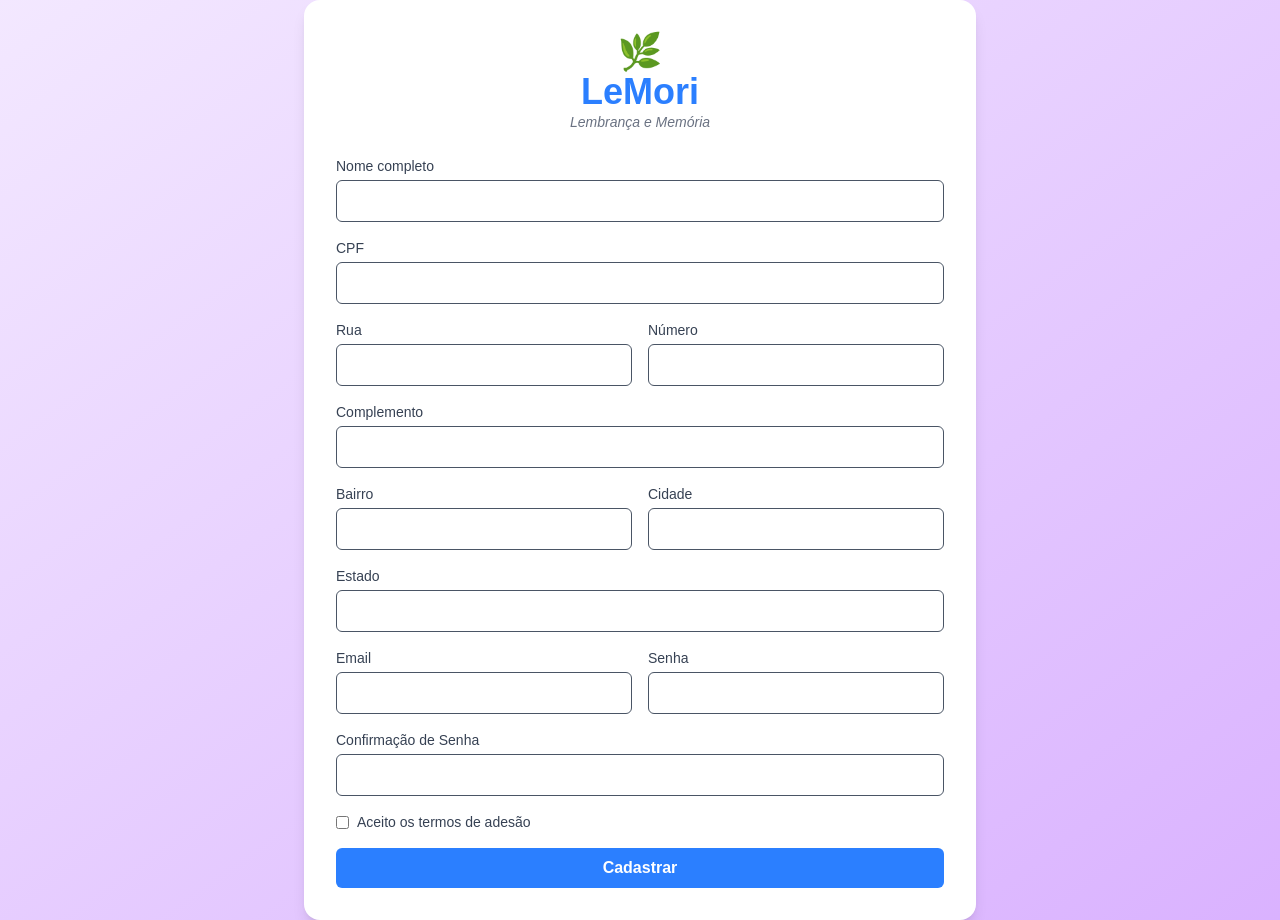
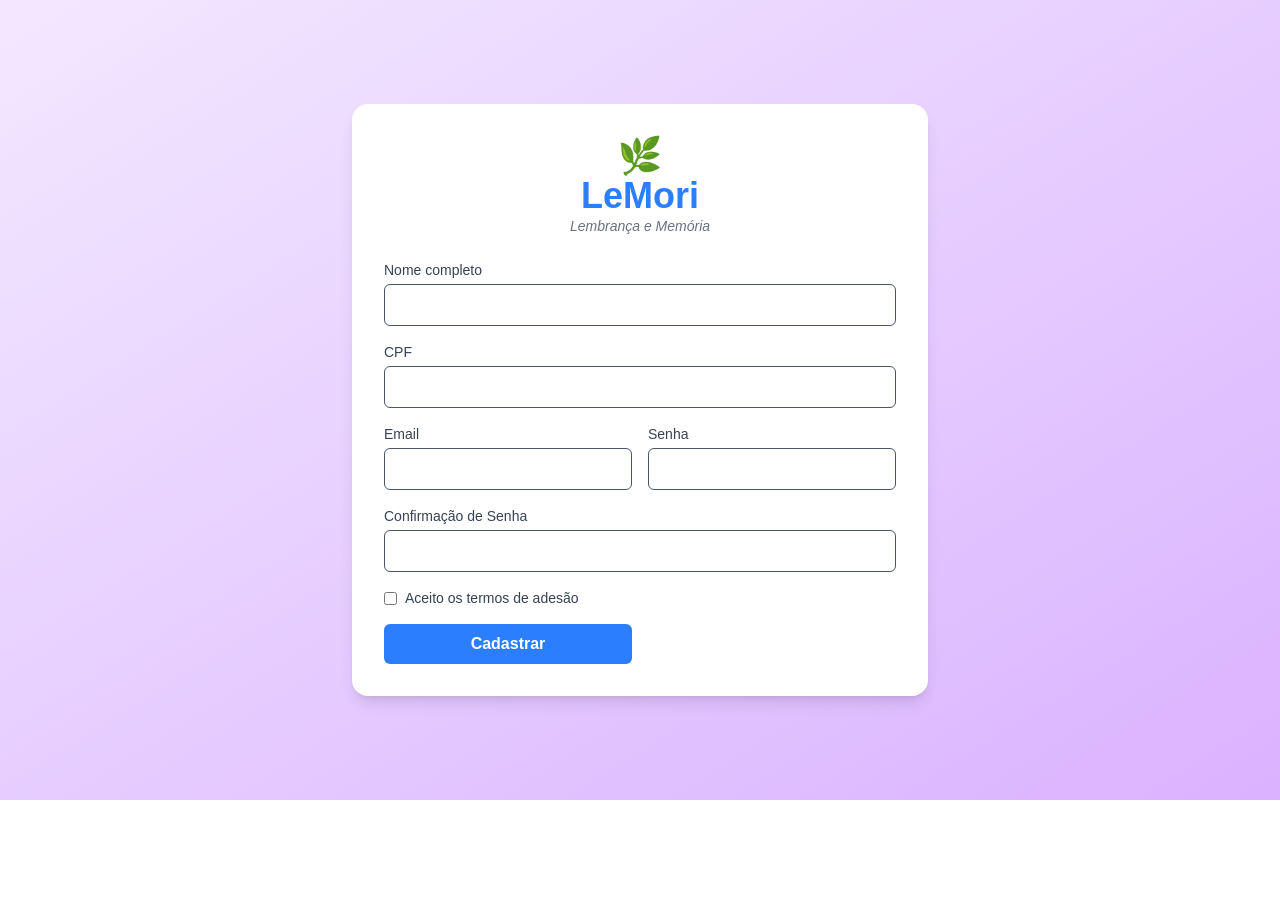
Before and after one commit to elbiojuzao/LeMori, a Next.js app: page /register in a window 1280 px wide. After the commit the page ends 800 px from the top, so only its background shows below. Built offline with nearby package versions, Linux system fonts and the light colour scheme.

Commit message:
campos utilizados em registro
ajuste de campos não utilizados em registro

```diff
--- a/pages/api/auth/register.ts
+++ b/pages/api/auth/register.ts
@@ -10,37 +10,34 @@ const rateLimitMap = new Map()
 export default async function handler(req: NextApiRequest, res: NextApiResponse) {
   if (req.method !== 'POST') return res.status(405).end()
 
-  const {
-    nome, email, senha,
-    cpf, rua, numero, complemento,
-    bairro, cidade, estado
-  } = req.body
+  const { nome, email, senha, cpf } = req.body
+
+  if (!nome || !email || !senha || !cpf) {
+    return res.status(400).json({ error: 'Todos os campos obrigatórios devem ser preenchidos.' })
+  }
 
   await mongooseConnect()
 
-  const userExistente = await User.findOne({ email })
-  if (userExistente) {
-    return res.status(400).json({ error: 'Usuário já cadastrado' })
+  const emailExistente = await User.findOne({ email })
+  if (emailExistente) {
+    return res.status(400).json({ error: 'E-mail já cadastrado.' })
+  }
+
+  const cpfExistente = await User.findOne({ cpf })
+  if (cpfExistente) {
+    return res.status(400).json({ error: 'CPF já cadastrado.' })
   }
 
   const senhaCriptografada = await bcrypt.hash(senha, 10)
 
-  // Criar novo usuário (sem confirmação de e-mail ainda)
   const novoUsuario = await User.create({
     nome,
     email,
     senha: senhaCriptografada,
     cpf,
-    rua,
-    numero,
-    complemento,
-    bairro,
-    cidade,
-    estado,
     emailVerificado: false,
   })
 
-  // Gerar token de verificação
   const token = crypto.randomBytes(32).toString('hex')
   const tokenExpira = new Date(Date.now() + 24 * 60 * 60 * 1000) // 24 horas
 
@@ -48,20 +45,18 @@ export default async function handler(req: NextApiRequest, res: NextApiResponse)
   novoUsuario.emailTokenExpira = tokenExpira
   await novoUsuario.save()
 
-  // Montar URL de verificação
   const verificationUrl = `${process.env.NEXT_PUBLIC_SITE_URL}/verificar-email?token=${token}`
 
   const ip = req.headers['x-forwarded-for'] || req.socket.remoteAddress
   const now = Date.now()
+  const lastSent = rateLimitMap.get(ip) || 0
 
-  const lastSent = rateLimitMap.get(ip) || 0
   if (now - lastSent < 60000) {
-    return res.status(429).json({ error: 'Espere 1 minuto antes de tentar de novo' })
+    return res.status(429).json({ error: 'Espere 1 minuto antes de tentar de novo.' })
   }
 
   rateLimitMap.set(ip, now)
 
-  // Enviar o e-mail
   await sendEmail(
     novoUsuario.email,
     'Confirmação de Email - LeMori',
--- a/pages/register.tsx
+++ b/pages/register.tsx
@@ -1,7 +1,6 @@
 import Head from 'next/head'
 import { useRouter } from 'next/router'
-import { useState } from 'react'
-import { useEffect } from 'react'
+import { useState, useEffect } from 'react'
 import axios from 'axios'
 
 export default function Register() {
@@ -16,13 +15,8 @@ export default function Register() {
         const res = await axios.get('/api/auth/me', {
           headers: { Authorization: `Bearer ${token}` }
         })
-
-        if (res.status === 200) {
-          router.replace('/dashboard') // redireciona se já estiver logado
-        }
-      } catch (error) {
-        // Se o token for inválido, segue na tela de login
-      }
+        if (res.status === 200) router.replace('/dashboard')
+      } catch {}
     }
 
     verificarAutenticacao()
@@ -31,54 +25,51 @@ export default function Register() {
   const [form, setForm] = useState({
     nome: '',
     cpf: '',
-    rua: '',
-    numero: '',
-    complemento: '',
-    bairro: '',
-    cidade: '',
-    estado: '',
     email: '',
     senha: '',
     confirmarSenha: '',
-    termos: false
+    termos: false,
+  })
+
+  const [errors, setErrors] = useState({
+    nome: false,
+    cpf: false,
+    email: false,
+    senha: false,
+    confirmarSenha: false,
+    termos: false,
   })
 
   const handleChange = (e: React.ChangeEvent<HTMLInputElement>) => {
     const { name, value, type, checked } = e.target
-    setForm(prev => ({
-      ...prev,
-      [name]: type === 'checkbox' ? checked : value
-    }))
+    setForm(prev => ({ ...prev, [name]: type === 'checkbox' ? checked : value }))
+    setErrors(prev => ({ ...prev, [name]: false })) // limpa erro ao digitar
   }
 
   const handleSubmit = async (e: React.FormEvent) => {
     e.preventDefault()
 
-    if (form.senha !== form.confirmarSenha) {
-      alert('As senhas não coincidem')
-      return
+    const novosErros = {
+      nome: !form.nome.trim(),
+      cpf: !form.cpf.trim(),
+      email: !form.email.trim(),
+      senha: !form.senha,
+      confirmarSenha: form.senha !== form.confirmarSenha,
+      termos: !form.termos,
     }
 
-    if (!form.termos) {
-      alert('Você deve aceitar os termos de adesão')
-      return
-    }
+    setErrors(novosErros)
+
+    const temErros = Object.values(novosErros).some(Boolean)
+    if (temErros) return
 
     try {
       const res = await fetch('/api/auth/register', {
         method: 'POST',
-        headers: {
-          'Content-Type': 'application/json',
-        },
+        headers: { 'Content-Type': 'application/json' },
         body: JSON.stringify({
           nome: form.nome,
           cpf: form.cpf,
-          rua: form.rua,
-          numero: form.numero,
-          complemento: form.complemento,
-          bairro: form.bairro,
-          cidade: form.cidade,
-          estado: form.estado,
           email: form.email,
           senha: form.senha,
         }),
@@ -91,19 +82,16 @@ export default function Register() {
         alert(data.error || 'Erro ao registrar usuário.')
       }
     } catch (err) {
-      console.error('Erro ao registrar:', err)
       alert('Erro de conexão. Tente novamente.')
     }
   }
 
   return (
     <>
-      <Head>
-        <title>Cadastro | LeMori</title>
-      </Head>
+      <Head><title>Cadastro | LeMori</title></Head>
 
       <div className="flex min-h-screen items-center justify-center bg-gradient-to-br from-purple-100 to-purple-300 px-4">
-        <div className="w-full max-w-2xl rounded-2xl bg-white p-8 shadow-lg">
+        <div className="w-full max-w-xl rounded-2xl bg-white p-8 shadow-lg">
           <div className="mb-6 text-center">
             <h1 className="text-4xl">🌿</h1>
             <h1 className="text-4xl font-bold text-blue-500">LeMori</h1>
@@ -119,36 +107,6 @@ export default function Register() {
             <div className="md:col-span-2">
               <label className="block text-sm font-medium text-gray-700">CPF</label>
               <input type="text" name="cpf" value={form.cpf} onChange={handleChange} className="text-gray-600 mt-1 w-full p-2 border rounded-md" required />
-            </div>
-
-            <div>
-              <label className="block text-sm font-medium text-gray-700">Rua</label>
-              <input type="text" name="rua" value={form.rua} onChange={handleChange} className="text-gray-600 mt-1 w-full p-2 border rounded-md" required />
-            </div>
-
-            <div>
-              <label className="block text-sm font-medium text-gray-700">Número</label>
-              <input type="text" name="numero" value={form.numero} onChange={handleChange} className="text-gray-600 mt-1 w-full p-2 border rounded-md" required />
-            </div>
-
-            <div className="md:col-span-2">
-              <label className="block text-sm font-medium text-gray-700">Complemento</label>
-              <input type="text" name="complemento" value={form.complemento} onChange={handleChange} className="text-gray-600 mt-1 w-full p-2 border rounded-md" />
-            </div>
-
-            <div>
-              <label className="block text-sm font-medium text-gray-700">Bairro</label>
-              <input type="text" name="bairro" value={form.bairro} onChange={handleChange} className="text-gray-600 mt-1 w-full p-2 border rounded-md" required />
-            </div>
-
-            <div>
-              <label className="block text-sm font-medium text-gray-700">Cidade</label>
-              <input type="text" name="cidade" value={form.cidade} onChange={handleChange} className="text-gray-600 mt-1 w-full p-2 border rounded-md" required />
-            </div>
-
-            <div className="md:col-span-2">
-              <label className="block text-sm font-medium text-gray-700">Estado</label>
-              <input type="text" name="estado" value={form.estado} onChange={handleChange} className="text-gray-600 mt-1 w-full p-2 border rounded-md" required />
             </div>
 
             <div>
@@ -170,12 +128,11 @@ export default function Register() {
               <input type="checkbox" name="termos" checked={form.termos} onChange={handleChange} className="mr-2" required />
               <label className="text-sm text-gray-700">Aceito os termos de adesão</label>
             </div>
+            {errors.termos && <p className="text-sm text-red-500">Você precisa aceitar os termos</p>}
 
-            <div className="md:col-span-2">
-              <button type="submit" className="w-full bg-blue-500 hover:bg-blue-600 text-white font-semibold py-2 px-4 rounded-md transition">
-                Cadastrar
-              </button>
-            </div>
+            <button type="submit" className="w-full bg-blue-500 hover:bg-blue-600 text-white font-semibold py-2 px-4 rounded-md transition">
+              Cadastrar
+            </button>
           </form>
         </div>
       </div>
```
